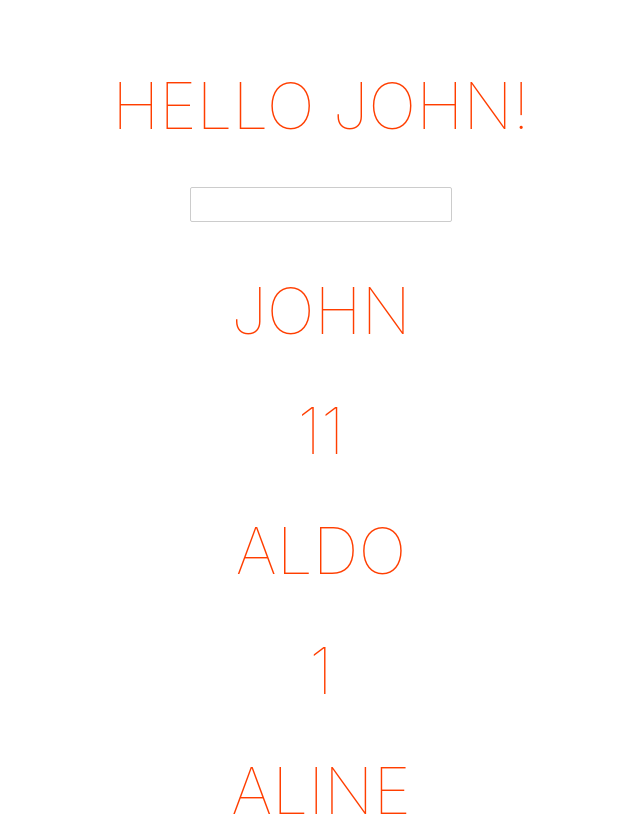
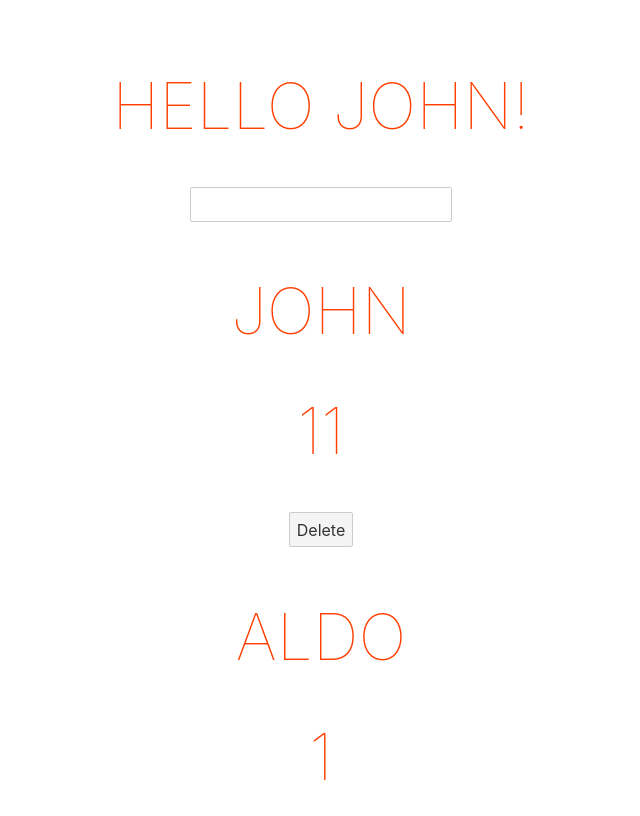
Before and after one commit to arjorb/poll, a Svelte app: page / in a window 1280 px wide. Shown: the top 816 px of the page, without its empty margins (319-959 px from the left). Built offline with nearby package versions, Linux system fonts and the light colour scheme.

Commit message:
implement delete from the array of the people

```diff
--- a/src/App.svelte
+++ b/src/App.svelte
@@ -2,7 +2,7 @@
 let name =  "John";
 let newColor = '';
 
-const people = [{name:'John',age:11},{name:'Aldo',age:1},{name:'Aline',age:2},{name:'Nkaka',age:1}]
+let people = [{name:'John',age:11, id:1},{name:'Aldo',age:1, id:2},{name:'Aline',age:2, id:3},{name:'Nkaka',age:1}]
 
 const  handleName = ()  =>{
 	name = "Arjo"
@@ -11,8 +11,11 @@ const  handleName = ()  =>{
 const handleColor  = (e) =>{
 	newColor = e.target.value
 }
+
+const handleDelete = (id) =>{
+	people = people.filter(person => person.id !== id);
+}
 </script>
-
 
 <main>
 	<h1 style="color:{newColor}">Hello {name}!</h1>
@@ -22,6 +25,7 @@ const handleColor  = (e) =>{
 	{#each people as person }
 		<h1 style="color:{newColor}">{person.name}</h1>
 		<h1 style="color:{newColor}">{person.age}</h1>
+		<button on:click={()=>handleDelete(person.id)}>Delete</button>
 		{:else}
 		<p>There is no any person today</p>
 	{/each}
```
